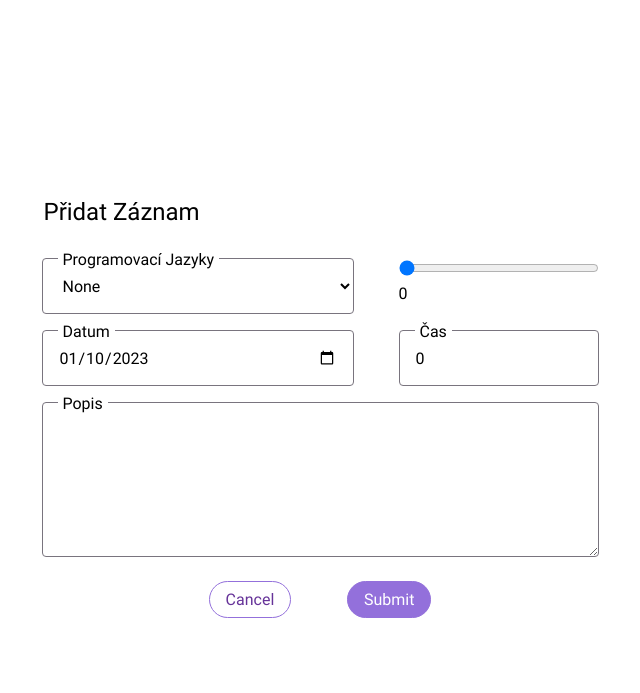
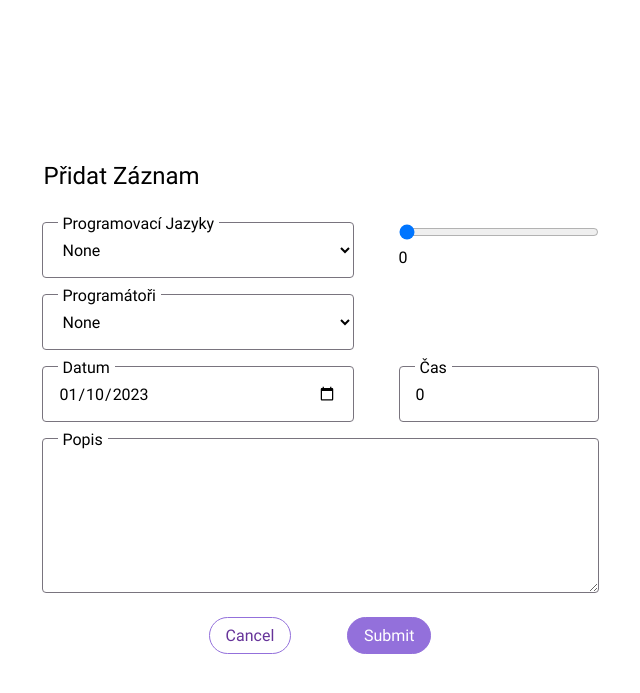
Before and after one commit to vojk/ghosts_tda, a Flask app: page /add/ in a window 1280 px wide. Shown: the top 693 px of the page, without its empty margins (328-968 px from the left). Run offline with Flask 2, Linux system fonts and the light colour scheme; data comes from the database, SQL or seed files in the repository; parts of the project's set-up code (start-up, migrations or seed data) failed here and were passed over.

Commit message:
Form v createWind.html -> přidanej field pro prográmatory bez funkčnosti insertu do db (records)

```diff
--- a/app/app.py
+++ b/app/app.py
@@ -19,7 +19,6 @@ def index():
 def app_addUser():
     if request.method == "POST":
         username = request.form['form_username']
-        print(username)
         conn = db.get_db_connection()
         conn.execute(
                 'INSERT INTO users (programmer) '
@@ -95,8 +94,10 @@ def create_record():
             conn.commit()
             conn.close()
             return redirect(url_for('app_wind'))
-
-    return render_template('createWind.html', defs=proglangs)
+    conn = db.get_db_connection()
+    programmers = conn.execute("SELECT * FROM users").fetchall()
+    conn.close()
+    return render_template('createWind.html', defs=proglangs, programmers=programmers)
 
 
 @app.route('/<int:id>/edit/', methods=('GET', 'POST'))
--- a/app/templates/createWind.html
+++ b/app/templates/createWind.html
@@ -31,6 +31,18 @@
                     <div class="ratingslider">
                         <input type="range" name="formRating" id="_formRating" max="5" min="0" value="0">
                         <p id="slider_value">0</p>
+                    </div>
+                </div>
+                <div class="flex_row spaceBetween descForm">
+                    <div class="wrap">
+                        <label class="popis_textBox" for="_formProgLang_select">Programátoři</label>
+                        <select name="formProgLang_select" id="_formProgLang_select" class="textfield" itemid="0">
+                            <option value="None">None</option>
+                            {% for programmer in programmers %}
+                                <option id="option_{{ programmer.programmer }}"
+                                        value="{{ programmer.programmer }}">{{ programmer.programmer }}</option>
+                            {% endfor %}
+                        </select>
                     </div>
                 </div>
 
```
